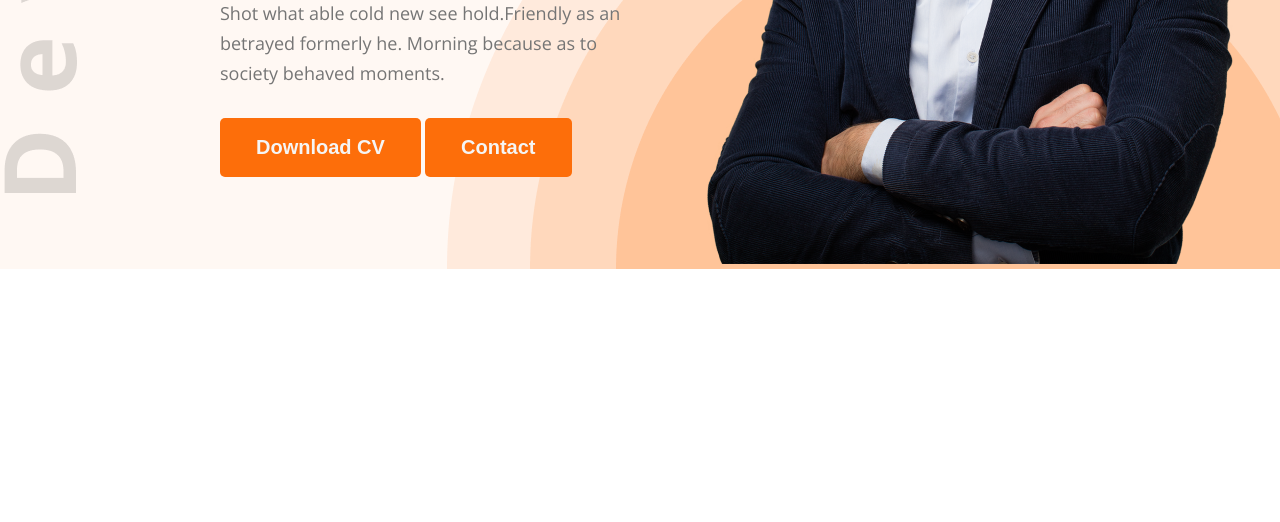
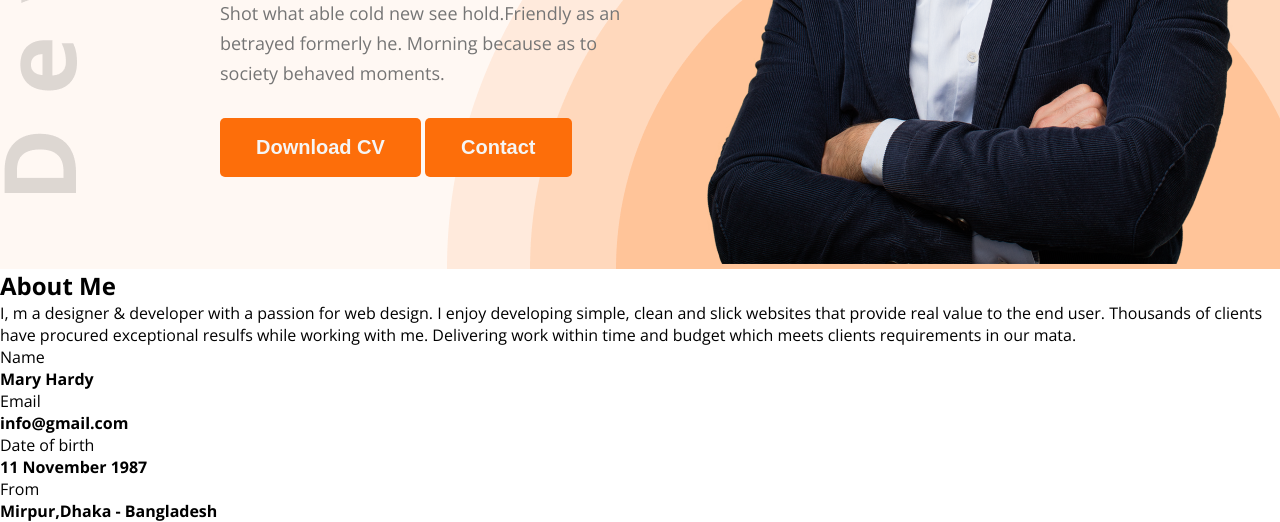
Before and after one commit to Hey-Ismail/hero-dev-portfolio, a plain HTML site: page index.html in a window 1280 px wide. Shown: the part 570-1092 px from the top of the page. Before the commit the page ends 839 px from the top, so only its background shows below. Drawn offline with nearby package versions, Linux system fonts and the light colour scheme.

Commit message:
added a about me section

```diff
--- a/index.html
+++ b/index.html
@@ -42,6 +42,37 @@
         </div>
       </section>
     </header>
-    <main></main>
+    <section id="about">
+      <div class="about-container">
+        <div class="section-heading">
+          <h2>About Me</h2>
+          <p>
+            I, m a designer & developer with a passion for web design. I enjoy
+            developing simple, clean and slick websites that provide real value
+            to the end user. Thousands of clients have procured exceptional
+            resulfs while working with me. Delivering work within time and
+            budget which meets clients requirements in our mata.
+          </p>
+        </div>
+        <div class="about-info">
+          <div class="info-card">
+            <p>Name</p>
+            <h4>Mary Hardy</h4>
+          </div>
+          <div class="info-card">
+            <p>Email</p>
+            <h4>info@gmail.com</h4>
+          </div>
+          <div class="info-card">
+            <p>Date of birth</p>
+            <h4>11 November 1987</h4>
+          </div>
+          <div class="info-card">
+            <p>From</p>
+            <h4>Mirpur,Dhaka - Bangladesh</h4>
+          </div>
+        </div>
+      </div>
+    </section>
   </body>
 </html>
```
